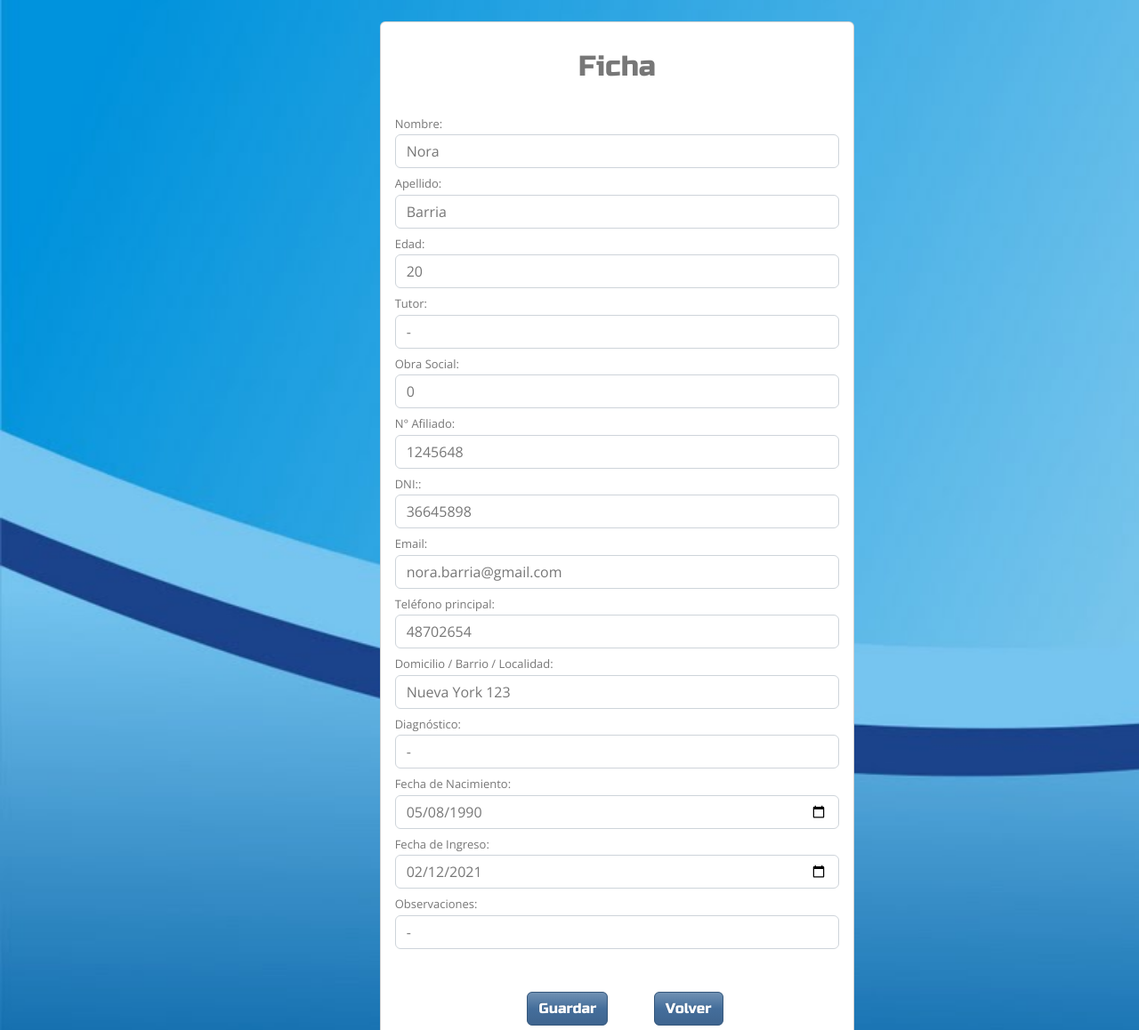
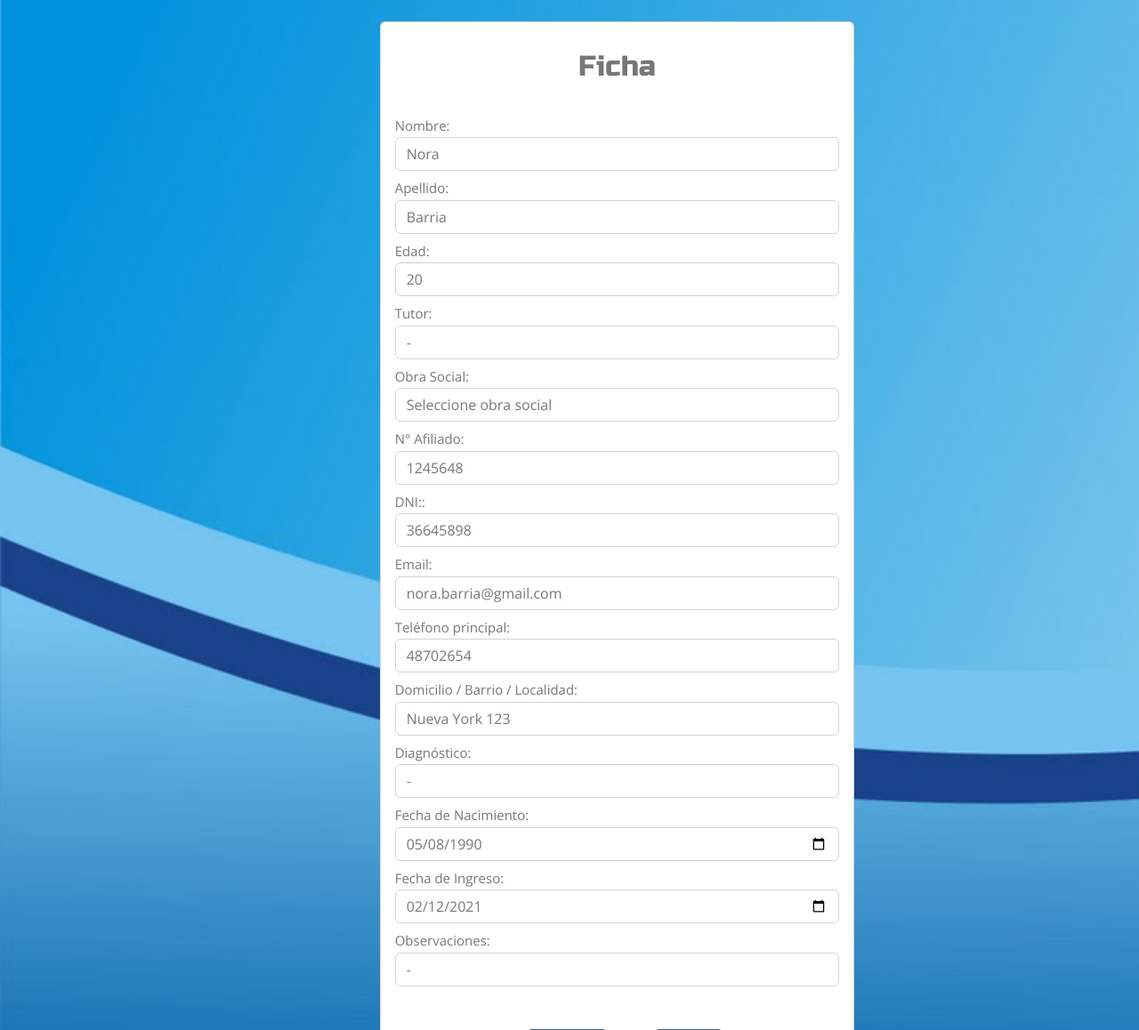
Before and after one commit to marcosegutierrez/TerApp_TPDI, a Flask app: page /patient/edit_patient/34 in a window 1280 px wide. Shown: the part 70-1228 px from the top of the page at 89% size. Run offline with Flask 2, Linux system fonts and the light colour scheme; data comes from the database, SQL or seed files in the repository; parts of the project's set-up code (start-up, migrations or seed data) failed here and were passed over; some libraries are stand-ins or nearby versions.

Commit message:
Se realizaron cambios en Edit Patient(Radio Button y desplegable), se hacen cambios en Edit_Professional(Radio Button y desplegables), se realizan validaciones para que ningun dato sea nulo, se arregla logo en vista Edit Patient, se acomoda fuente en toda la aplicacion

```diff
--- a/static/css/main.css
+++ b/static/css/main.css
@@ -114,7 +114,18 @@ footer {
     height: 50px;
     color: black;
   }
-  nav{
+
+nav{
     width: 100%;
     height: 70px;
-  }
+ }
+
+.radio_button{
+    font-size: 15px;
+    margin-top:4px ;
+    padding: 2px;
+}
+label{
+    font-size: 15px;
+
+}
--- a/templates/Edit_Patient.html
+++ b/templates/Edit_Patient.html
@@ -19,33 +19,41 @@
             <h2 class="text-center">Ficha</h2>
             <br>
             <label for="nombre">Nombre:</label>
-            <input type="text" name="nombre" value="{{ patient.1}}" class="form-control">
+            <input type="text" name="nombre" value="{{ patient.1}}" class="form-control" required>
             <label for="apellido">Apellido:</label>
-            <input type="text" name="apellido" value="{{ patient.2}}" class="form-control">
+            <input type="text" name="apellido" value="{{ patient.2}}" class="form-control" required>
             <label for="edad">Edad:</label>
             <input type="number" pattern="/^-?\d+\.?\d*$/" name="edad" value="{{ patient.3}}" class="form-control" onKeyPress="if(this.value.length==2) return false;">
             <label for="tutor">Tutor:</label>
             <input type="text" name="tutor" placeholder="Nombre completo" value="{{ patient.4}}" class="form-control">
             <label for="obra_social">Obra Social:</label>
-            <input type="text" name="obra_social" value="{{ patient.5}}" class="form-control">
+            <select name="obra_social" value="{{ patient.5}}" class="form-control">
+                <option>Seleccione obra social</option>
+                <option>Galeno</option>
+                <option>Swiss Medical</option>
+                <option>Sancor Salud</option>
+                <option>Osecac</option>
+                <option>Medicus</option>
+                <option>Osde</option>
+            </select>
             <label for="n_afiliado">N° Afiliado:</label>
-            <input type="number" pattern="/^-?\d+\.?\d*$/" name="n_afiliado" value="{{ patient.6}}" class="form-control" onKeyPress="if(this.value.length==16) return false;">
+            <input type="number" pattern="/^-?\d+\.?\d*$/" name="n_afiliado" value="{{ patient.6}}" class="form-control" onKeyPress="if(this.value.length==16) return false;" required>
             <label for="dni">DNI::</label>
-            <input type="number" pattern="/^-?\d+\.?\d*$/" name="dni" placeholder="Sin puntos" value="{{ patient.7}}" class="form-control"  onKeyPress="if(this.value.length==8) return false;">
+            <input type="number" pattern="/^-?\d+\.?\d*$/" name="dni" placeholder="Sin puntos" value="{{ patient.7}}" class="form-control"  onKeyPress="if(this.value.length==8) return false;" required>
             <label for="email">Email:</label>
             <input type="text" name="email" value="{{ patient.8}}" class="form-control">
             <label for="telefono">Teléfono principal:</label>
-            <input type="number" pattern="/^-?\d+\.?\d*$/" name="telefono" placeholder="Incluir característica" value="{{ patient.9}}" class="form-control" onKeyPress="if(this.value.length==15) return false;">
+            <input type="number" pattern="/^-?\d+\.?\d*$/" name="telefono" placeholder="Incluir característica" value="{{ patient.9}}" class="form-control" onKeyPress="if(this.value.length==15) return false;" required>
             <label for="domicilio">Domicilio / Barrio / Localidad:</label>
-            <input type="text" name="domicilio" value="{{ patient.10}}" class="form-control">
+            <input type="text" name="domicilio" value="{{ patient.10}}" class="form-control"required>
             <label for="diagnostico">Diagnóstico:</label>
             <input type="text" name="diagnostico" value="{{ patient.11}}" class="form-control">
             <label for="fecha_de_nacimiento">Fecha de Nacimiento:</label>
-            <input type="date" name="fecha_de_nacimiento" placeholder="Fecha de Nacimiento" value="{{ patient.12}}" class="form-control">
+            <input type="date" name="fecha_de_nacimiento" placeholder="Fecha de Nacimiento" value="{{ patient.12}}" class="form-control" required>
             <label for="fecha_de_ingreso">Fecha de Ingreso:</label>
-            <input type="date" name="fecha_de_ingreso" placeholder="Fecha de Ingreso" value="{{ patient.13}}" class="form-control">
+            <input type="date" name="fecha_de_ingreso" placeholder="Fecha de Ingreso" value="{{ patient.13}}" class="form-control" required>
             <label for="observaciones">Observaciones:</label>
-            <input type="text" name="observaciones" placeholder="Observaciones" value="{{ patient.14}}" class="form-control">
+            <input type="text" name="observaciones" placeholder="Observaciones" value="{{ patient.14}}" class="form-control" required>
 
             <div class="offset-md-3">
                 <button type="submit" class="btn btn-primary btn-bg mx-4 my-5">
--- a/templates/layout.html
+++ b/templates/layout.html
@@ -11,7 +11,7 @@
     <link rel="preconnect" href="https://fonts.googleapis.com">
     <link rel="preconnect" href="https://fonts.gstatic.com" crossorigin>
     <link href="https://fonts.googleapis.com/css2?family=Russo+One&display=swap" rel="stylesheet">
-    <link rel="shortcut icon" href="../static/img/LogoTerapp.PNG">
+    <link rel="shortcut icon" href="/static/img/LogoTerapp.PNG">
 </head>
 
 <body>
@@ -19,7 +19,7 @@
         <div class="container-fluid">
 
             <a class="navbar-brand" href="/beginning">
-                <img class="img-responsive" src="../static/img/terapplogo.png" width="70%" height="70%" alt="">
+                <img class="img-responsive" src="/static/img/terapplogo.png" width="70%" height="70%" alt="">
             </a>
             <button class="navbar-toggler" type="button" data-bs-toggle="collapse" data-bs-target="#navbarNavDropdown"
                 aria-controls="navbarNavDropdown" aria-expanded="false" aria-label="Toggle navigation">
```
Also changed, not shown: templates/Edit_Professional.html (+22 -11 lines), static/js/main.js (line endings or trailing spaces).
